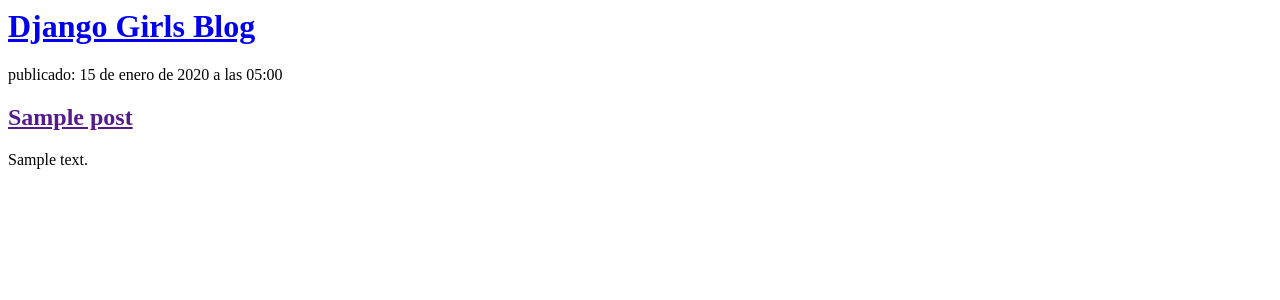
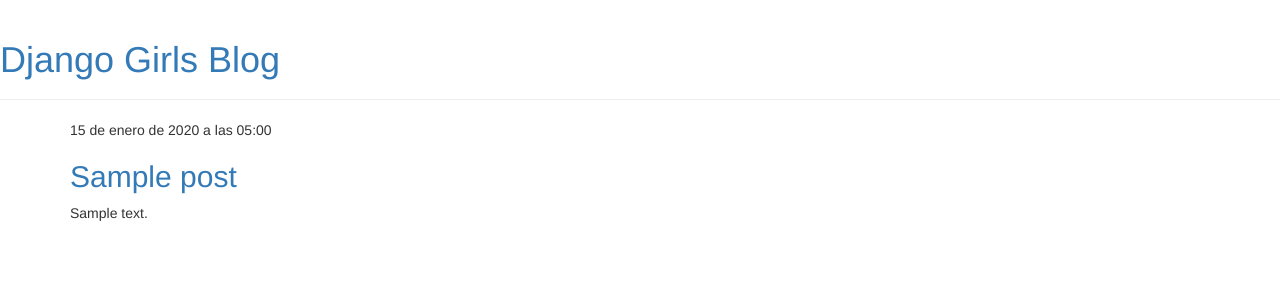
Before and after one commit to gjareval/my-first-blog, a Django app: page / in a window 1280 px wide. Shown: the top 300 px of the page. Run offline with Django 4.2, Linux system fonts and the light colour scheme; tables that the repository leaves empty hold one stand-in row (values such as "Sample post"); some libraries are stand-ins or nearby versions.

Commit message:
Página con css y detalles

```diff
--- /dev/null
+++ b/blog/templates/blog/base.html
@@ -0,0 +1,23 @@
+{% load static %}
+<html>
+    <head>
+        <title>Django Girls blog</title>
+        <link rel="stylesheet" href="//maxcdn.bootstrapcdn.com/bootstrap/3.2.0/css/bootstrap.min.css">
+        <link rel="stylesheet" href="//maxcdn.bootstrapcdn.com/bootstrap/3.2.0/css/bootstrap-theme.min.css">
+        <link href='//fonts.googleapis.com/css?family=Lobster&subset=latin,latin-ext' rel='stylesheet' type='text/css'>
+        <link rel="stylesheet" href="{% static 'css/blog.css' %}">
+    </head>
+<body>
+    <div class="page-header">
+        <h1><a href="/">Django Girls Blog</a></h1>
+    </div>
+    <div class="content container">
+        <div class="row">
+            <div class="col-md-8">
+            {% block content %}
+            {% endblock %}
+            </div>
+        </div>
+    </div>
+</body>
+</html>
--- a/blog/templates/blog/post_list.html
+++ b/blog/templates/blog/post_list.html
@@ -1,18 +1,12 @@
-<html>
-    <head>
-        <title>Django blog</title>
-    </head>
-    <body>
-        <div>
-   	  <h1><a href="/">Django Girls Blog</a></h1>
-	</div>
-
-	{% for post in posts %}
-    	<div>
-        	<p> publicado: {{ post.published_date }}</p>
-        	<h2><a href="">{{ post.title }}</a></h2>
-        	<p>{{ post.text|linebreaksbr }}</p>
-    	</div>
-	{% endfor %}
-    </body>
-</html>
+{% extends 'blog/base.html' %}
+{% block content %}
+                {% for post in posts %}
+                    <div class="post">
+                        <div class="date">
+                            {{ post.published_date }}
+                        </div>
+                        <h2><a href="{% url 'post_detail' pk=post.pk %}">{{ post.title }}</a></h2>
+                        <p>{{ post.text|linebreaksbr }}</p>
+                    </div>
+                {% endfor %}
+{% endblock %}
```
Also changed, not shown: blog/templates/blog/post_detail.html (added, +13 -0 lines), 1 other file.
